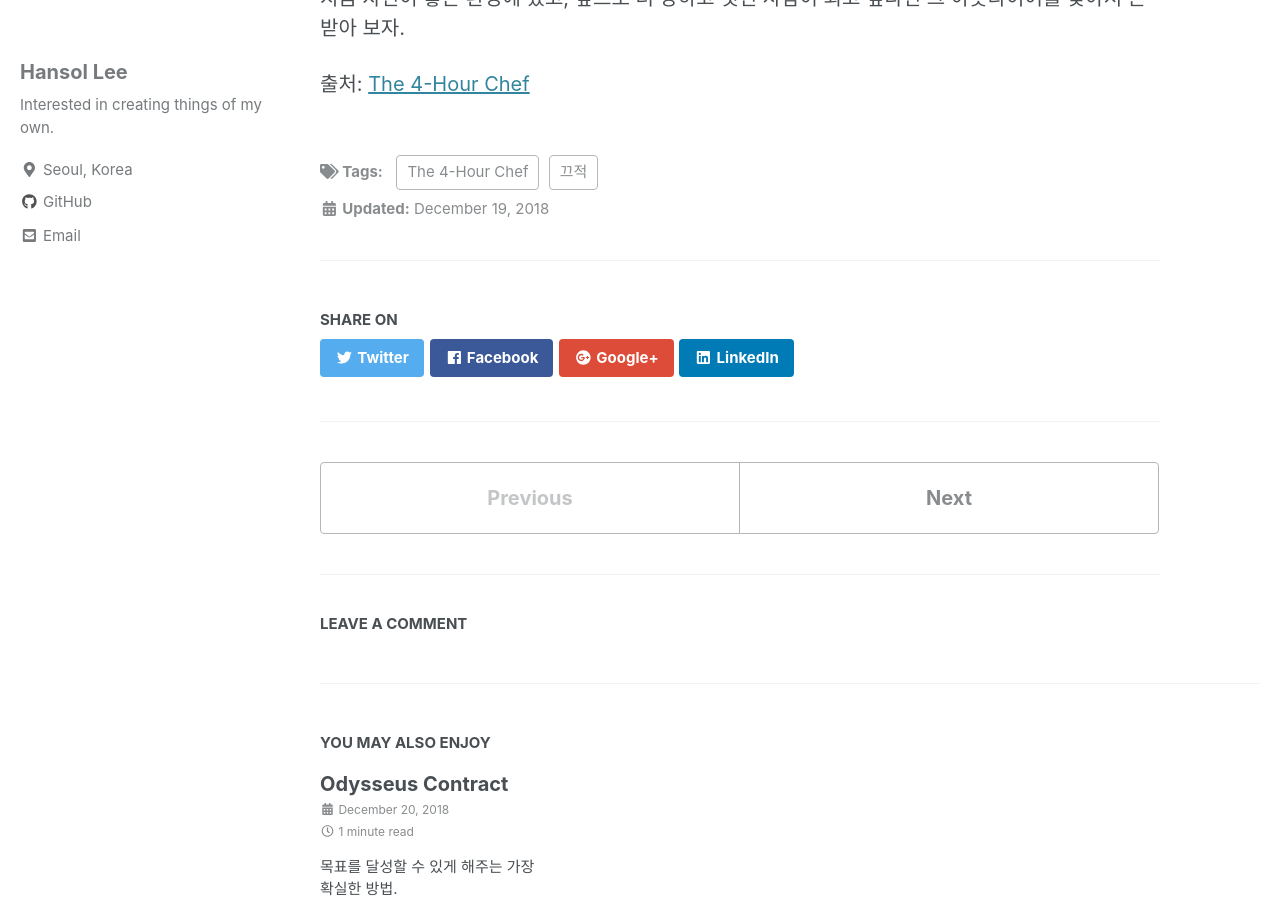
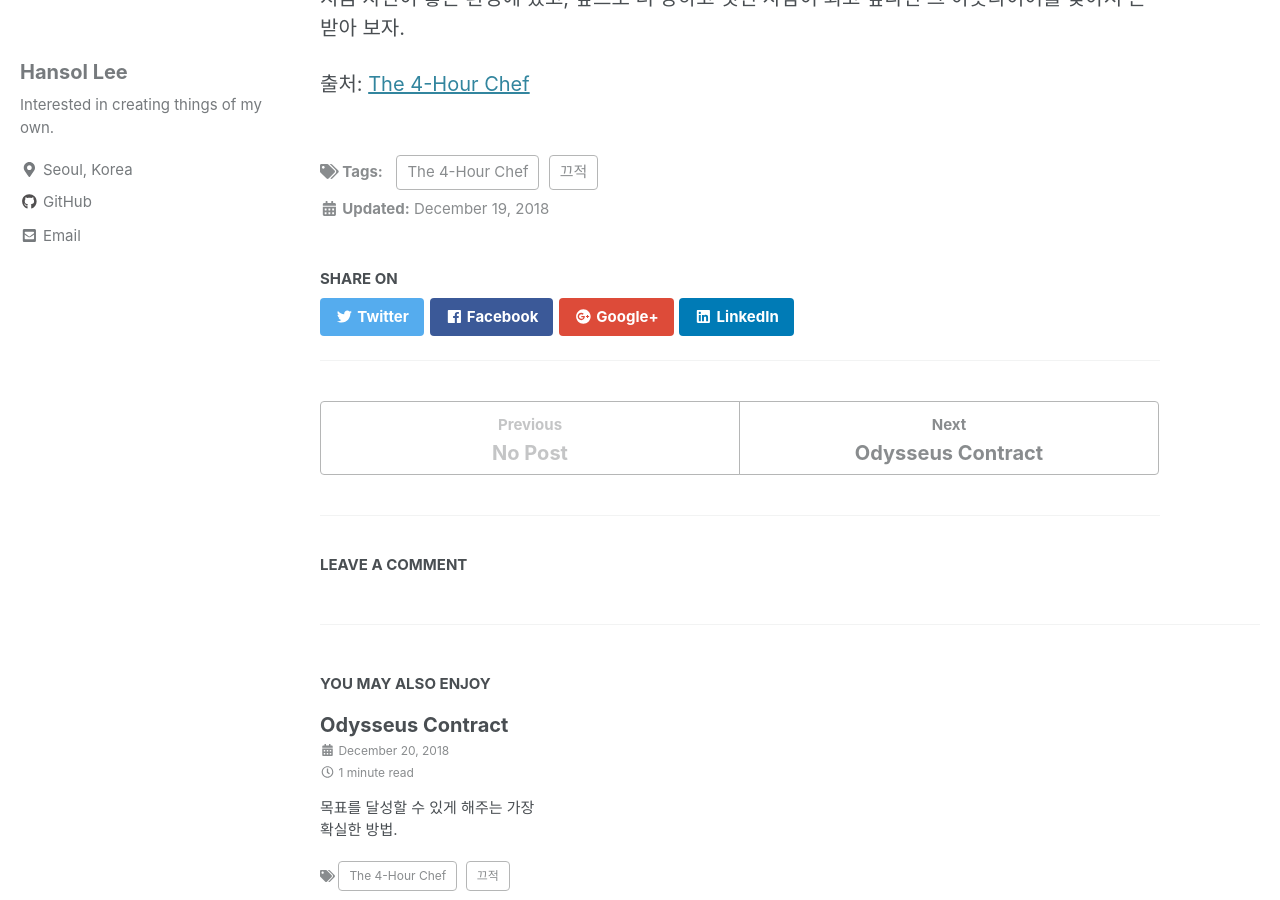
Before and after one commit to giantsol/giantsol.github.io, a Jekyll site: the page built from _posts/2018-12-19-why-focus-on-outliers.md, in a window 1280 px wide and 900 px high, scrolled down 723 px. Built offline with Jekyll 4.4.1, drawn with Linux system fonts in a browser that asks for light colours; cached includes are drawn as plain includes; nearby versions of some CDN libraries; comment, search, counter and statistics services are not loaded.

Commit message:
change styling about pagination related stuff

```diff
--- a/_includes/post_pagination.html
+++ b/_includes/post_pagination.html
@@ -1,14 +1,16 @@
 {% if page.previous or page.next %}
   <nav class="pagination">
     {% if page.previous %}
-      <a href="{{ page.previous.url | relative_url }}" class="pagination--pager" title="{{ page.previous.title | markdownify | strip_html }}">{{ site.data.ui-text[site.locale].pagination_previous | default: "Previous" }}</a>
+      {% assign prevTitle = page.previous.title | markdownify | strip_html %}
+      <a href="{{ page.previous.url | relative_url }}" class="pagination--pager" title="{{ prevTitle }}"><small>{{ site.data.ui-text[site.locale].pagination_previous | default: "Previous" }}</small><br />{{ prevTitle }}</a>
     {% else %}
-      <a href="#" class="pagination--pager disabled">{{ site.data.ui-text[site.locale].pagination_previous | default: "Previous" }}</a>
+    <a href="#" class="pagination--pager disabled"><small>{{ site.data.ui-text[site.locale].pagination_previous | default: "Previous" }}</small><br />No Post</a>
     {% endif %}
     {% if page.next %}
-      <a href="{{ page.next.url | relative_url }}" class="pagination--pager" title="{{ page.next.title | markdownify | strip_html }}">{{ site.data.ui-text[site.locale].pagination_next | default: "Next" }}</a>
+      {% assign nextTitle = page.next.title | markdownify | strip_html %}
+      <a href="{{ page.next.url | relative_url }}" class="pagination--pager" title="{{ nextTitle }}"><small>{{ site.data.ui-text[site.locale].pagination_next | default: "Next" }}</small><br />{{ nextTitle }}</a>
     {% else %}
-      <a href="#" class="pagination--pager disabled">{{ site.data.ui-text[site.locale].pagination_next | default: "Next" }}</a>
+    <a href="#" class="pagination--pager disabled"><small>{{ site.data.ui-text[site.locale].pagination_next | default: "Next" }}</small><br />No Post</a>
     {% endif %}
   </nav>
 {% endif %}
--- a/_sass/minimal-mistakes/_navigation.scss
+++ b/_sass/minimal-mistakes/_navigation.scss
@@ -120,7 +120,7 @@
   /* next/previous buttons */
   &--pager {
     display: block;
-    padding: 1em 2em;
+    padding: 0.3em 2em;
     float: left;
     width: 50%;
     font-family: $sans-serif;
@@ -131,6 +131,9 @@
     color: $muted-text-color;
     border: 1px solid mix(#000, $border-color, 25%);
     border-radius: $border-radius;
+    white-space: nowrap;
+    overflow: hidden;
+    text-overflow: ellipsis;
 
     &:hover {
       @include yiq-contrasted($muted-text-color);
@@ -157,9 +160,14 @@
 
 .page__content + .pagination,
 .page__meta + .pagination,
-.page__share + .pagination,
 .page__comments + .pagination {
   margin-top: 2em;
+  padding-top: 2em;
+  border-top: 1px solid $border-color;
+}
+
+.page__share + .pagination {
+  margin-top: 1em;
   padding-top: 2em;
   border-top: 1px solid $border-color;
 }
--- a/_sass/minimal-mistakes/_page.scss
+++ b/_sass/minimal-mistakes/_page.scss
@@ -217,9 +217,7 @@
    ========================================================================== */
 
 .page__share {
-  margin-top: 2em;
-  padding-top: 1em;
-  border-top: 1px solid $border-color;
+  margin-top: 1em;
 
   @include breakpoint(max-width $small) {
     .btn span {
```
